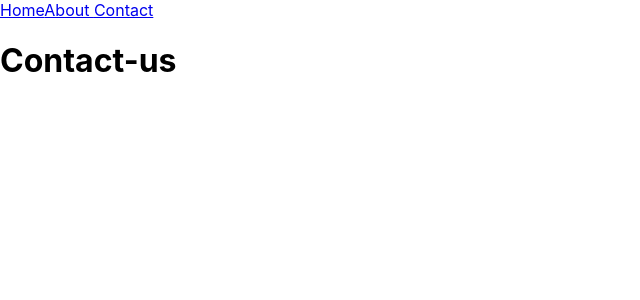
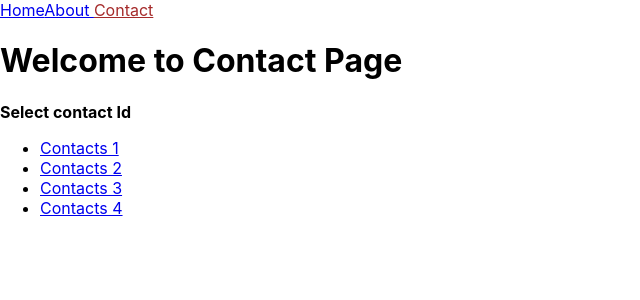
Before and after one commit to vikash-verma-profile/react-navigation, a React (Create React App) app in the folder react-navigation/: page /contact in a window 1280 px wide. Shown: the top 300 px of the page, without its empty margins (0-640 px from the left). Built offline with nearby package versions, Linux system fonts and the light colour scheme.

Commit message:
first commit

```diff
--- a/react-navigation/src/Contact.js
+++ b/react-navigation/src/Contact.js
@@ -1,13 +1,33 @@
-import React from 'react';
+import React from 'react'
+import { Route, Link } from 'react-router-dom'
+import Contacts from './Contacts'
+
+
 
 class Contact extends React.Component {
-    render() {
+  render() {
 
-        return (
-            <div>
-                <h1>Contact-us</h1>
-            </div>
-        );
-    }
+    return (
+      <div>
+        <h1>Welcome to Contact Page</h1>
+        <strong>Select contact Id</strong>
+        <ul>
+          <li>
+            <Link to="/contact/1">Contacts 1 </Link>
+          </li>
+          <li>
+            <Link to="/contact/2">Contacts 2 </Link>
+          </li>
+          <li>
+            <Link to="/contact/3">Contacts 3 </Link>
+          </li>
+          <li>
+            <Link to="/contact/4">Contacts 4 </Link>
+          </li>
+        </ul>
+        <Route path="/contact/:name" component={Contacts} />
+      </div>
+    )
+  }
 }
-export default Contact;
+export default Contact
--- /dev/null
+++ b/react-navigation/src/Contacts.js
@@ -0,0 +1,9 @@
+
+
+function Contacts({ match }) {
+    return (
+        <p>Hello i am in contact ID {match.params.name}</p>
+    );
+}
+
+export default Contacts;
--- /dev/null
+++ b/react-navigation/src/NotFound.js
@@ -0,0 +1,13 @@
+import React from 'react';
+
+class NotFound extends React.Component {
+    render() {
+
+        return (
+            <div>
+                <h1>Page Not Found</h1>
+            </div>
+        );
+    }
+}
+export default NotFound;
--- a/react-navigation/src/index.js
+++ b/react-navigation/src/index.js
@@ -3,24 +3,31 @@ import ReactDOM from 'react-dom';
 import './index.css';
 import App from './App';
 import reportWebVitals from './reportWebVitals';
-import { Route, BrowserRouter as Router, Link } from 'react-router-dom';
+import { Route, BrowserRouter as Router, Link, NavLink,Switch } from 'react-router-dom';
 import About from './About';
 import Home from './Home';
 import Contact from './Contact';
+import NotFound from './NotFound';
+import Contacts from './Contacts';
 
 
 const routing = (
   <Router>
     <div>
-      <Link to="/" >Home</Link>
-      <Link to="/about">About </Link>
-      <Link to="/contact">Contact</Link>
+      <NavLink to="/" exact activeStyle={{ color: 'red' }}>Home</NavLink>
+      <NavLink to="/about" exact activeStyle={{ color: 'green' }} >About </NavLink>
+      <NavLink to="/contact" exact activeStyle={{ color: 'brown' }}>Contact</NavLink>
     </div>
 
-    <Route exact path="/" component={Home} />
-    <Route exact path="/about" component={About} />
-    <Route exact path="/contact" component={Contact} />
+    <Switch>
+      <Route exact path="/" component={Home} />
+      <Route exact path="/about" component={About} />
+      <Route exact path="/contact" component={Contact} />
+      <Route exact path="/contact/:name" component={Contacts} />
+      <Route component={NotFound} />
+    </Switch >
   </Router>
+
 );
 
 ReactDOM.render(
```
